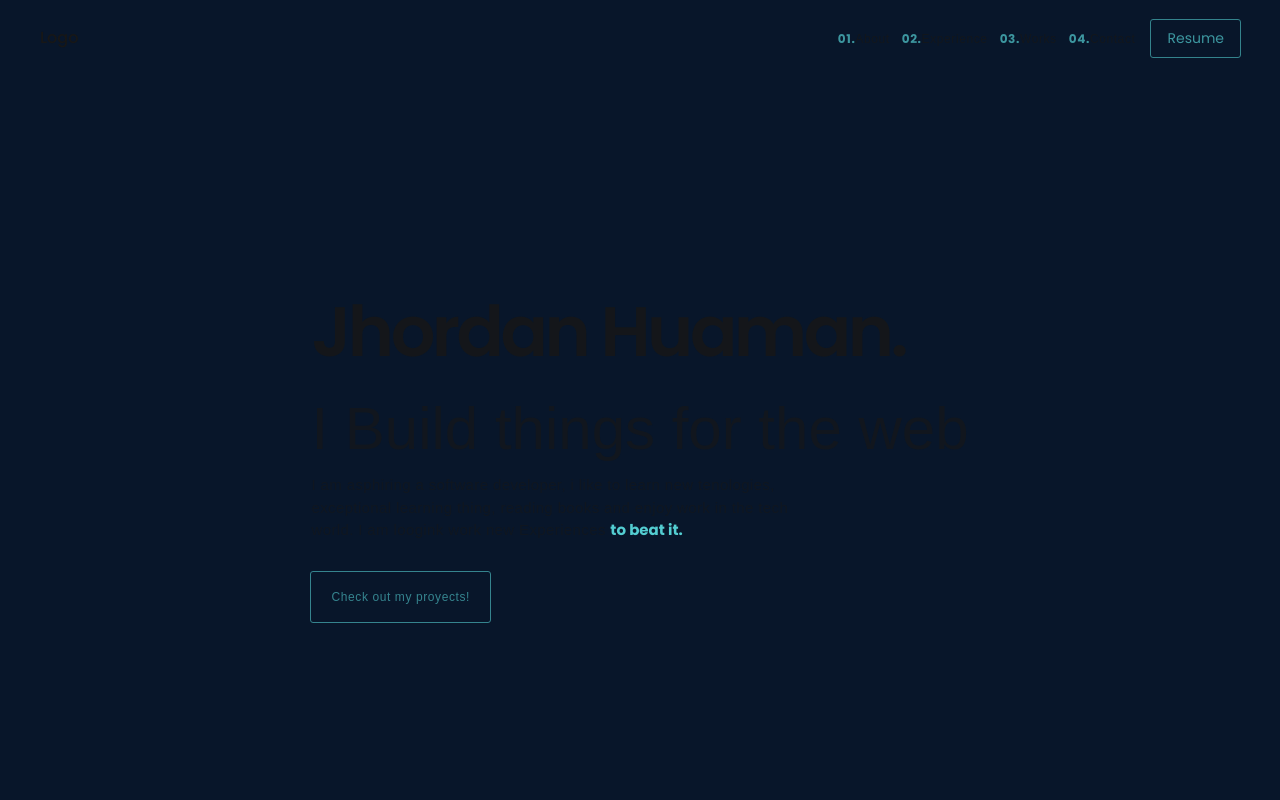
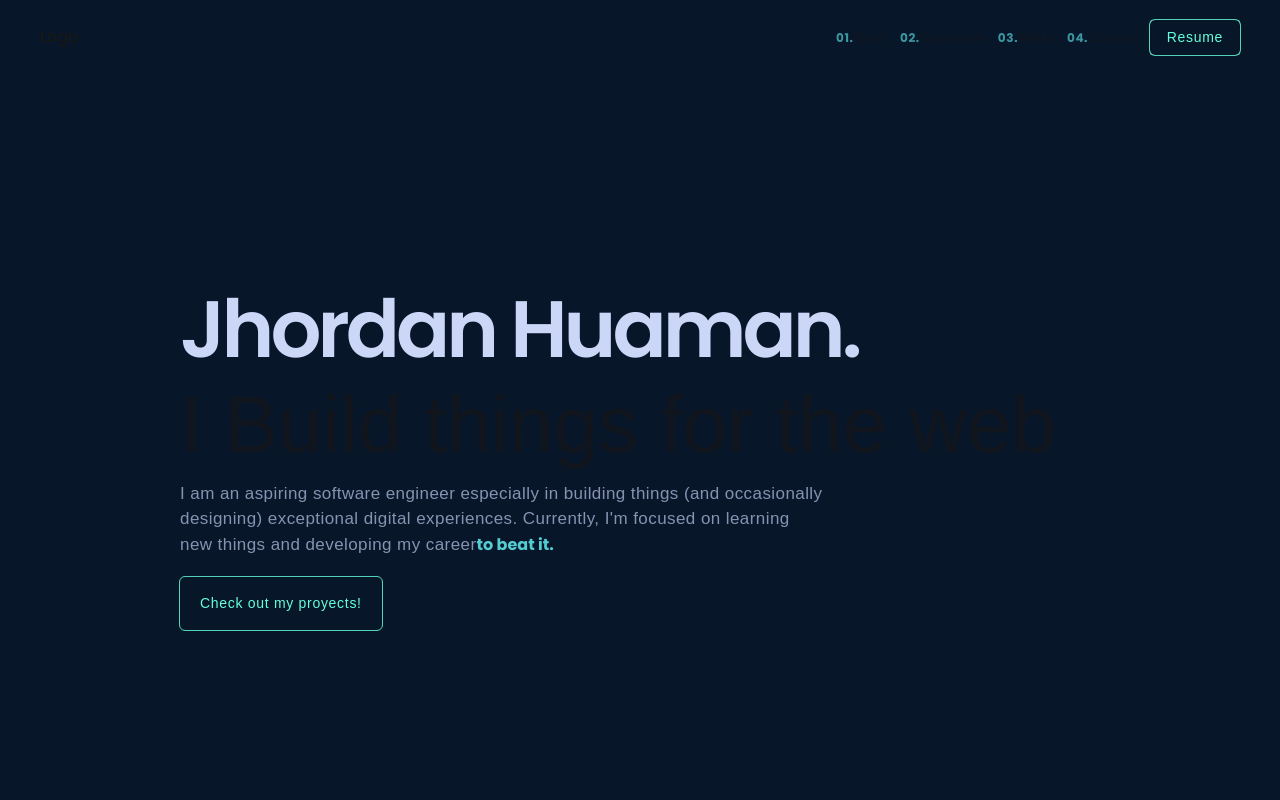
Before and after one commit to devsecops-node/official-portafolio, a Next.js app: page / in a window 1280 px wide. Shown: the top 800 px of the page. Built offline with nearby package versions, Linux system fonts and the light colour scheme.

Commit message:
feat: add some changes to ui

```diff
--- a/src/app/globals.css
+++ b/src/app/globals.css
@@ -7,7 +7,8 @@
   --foreground: #171717;
   --text-primary: #53cdd1;
   --text-primaryBold: #47b2b6;
-  --primary:#53cdd1
+  --primary: #53cdd1;
+  --primary_1: #64ffda
 }
 
 @media (prefers-color-scheme: dark) {
@@ -34,15 +35,18 @@ body {
   min-height: 100vh;
   background-color: #08162A;
 }
-body{
+
+body {
   overflow-y: scroll;
 }
-body::-webkit-scrollbar{
+
+body::-webkit-scrollbar {
   /* display: none; */
   background-color: #08162a;
   width: 5px;
   /* height: 5px; */
 }
+
 body::-webkit-scrollbar-thumb {
   background-color: #8e98a7;
   border-radius: 10px;
--- a/src/components/about/info.tsx
+++ b/src/components/about/info.tsx
@@ -20,8 +20,7 @@ const InfoAbout = () => {
         </div>
       </section>
       <section className='text-[#8e98a7] text-[14px] tracking-wider'>
-        <p >Hello! My name is Jordan and I enjoy creating things Lorem ipsum dolor sit amet consectetur adipisicing elit. Quam assumenda dolorem quisquam eaque pariatur quis tempore! Deleniti, ea architecto, officiis deserunt dolorem vero iure itaque debitis fugiat saepe ut repudiandae.</p>
-        <p className='mt-3'>Until now, i was interesing in learning more tecnical and soft skill, enjoy learning and make thing more easly. Recenly i was in a free proyect in the <span className='text-primary font-ppBold'>IEEE</span> where I had the oportunity working in <span className='text-primary font-ppBold '>Teams</span> and I develop my soft skills and my tecnical also.</p>
+        <p>I am an aspiring software engineer especially in building things (and occasionally designing) exceptional digital experiences. Currently, I'm focused on learning new things and developing my career.</p>
       </section>
       <section className='grid grid-cols-2'>
         {skills.map((s) => (
--- a/src/components/presentation/button-see-resume.tsx
+++ b/src/components/presentation/button-see-resume.tsx
@@ -1,11 +1,14 @@
 "use client"
 import React from 'react'
+import styles from "@/styles/helpers.module.css"
 
 const SeeResume = () => {
   return (
-    <button className='outline outline-1 px-4 py-2 transition-all duration-150 hover:opacity-[0.9] rounded-sm opacity-[0.7] outline-[var(--text-primaryBold)]'>
-      <p className='text-[14px] text-[var(--text-primary)] font-ppRegular'>Resume</p>
-    </button>
+    <div className='flex justify-center'>
+      <div className='z-0 bg-primary rounded-sm'>
+        <button className={`${styles.buttons1}`}>Resume</button>
+      </div>
+    </div>
   )
 }
 
--- a/src/components/presentation/main.tsx
+++ b/src/components/presentation/main.tsx
@@ -1,23 +1,28 @@
 import React from 'react'
 import styles from "@/styles/letteranimaiton.module.css"
+import helpers from "@/styles/helpers.module.css"
 
 const Main = () => {
   const loadInfo = 'Hi,  my name is';
   return (
-    <div className='flex-1 flex p-10 md:p-0 items-center justify-center flex-col max-w-[800px] mx-auto'>
+    <div className="flex flex-1 justify-center items-center mx-auto max-w-[1000px] px-10">
       <div>
         <div className={`${styles.container}`}>
           {loadInfo.split('').map((p, key) => (
             <p key={key} className='inline text-[12px]  md:text-[14px] tracking-wider text-primary opacity-[0.8]' >{p}</p>
           ))}
         </div>
-        <p className='text-[30px] md:text-[70px] opacity-[0.8] font-ppSemiBold tracking-tighter'>Jhordan Huaman.</p>
-        <p className='text-[25px] md:text-[60px] opacity-[0.6]'>I Build things for the web</p>
-        <div className='max-w-[500px] text-[13px] md:text-[15px]'>
-          <p className='opacity-[0.5] tracking-wide inline'>I am asphiring a software developer, i like to learn new tenologies, exceptional learning thing, reading books and enjoy work in the tech world. I am loogink work new Experiences  </p>
+        <p className={`text-lightest_slate font-ppSemiBold tracking-tighter ${helpers.title_1}`}>Jhordan Huaman.</p>
+        <p className={`text-[25px] md:text-[60px] opacity-[0.6] ${helpers.title_1} leading-[0.9]`}>I Build things for the web</p>
+        <div className='mt-[20px] max-w-[70%]'>
+          <p className={`text-slate  tracking-wide inline ${helpers.normal_text}`}>I am an aspiring software engineer especially in building things (and occasionally designing) exceptional digital experiences. Currently, I'm focused on learning new things and developing my career</p>
           <span className='text-primary  opacity-[1] font-ppBold'>to beat it.</span>
         </div>
-        <button className='px-5 py-4 outline outline-1 outline-[var(--primary)] text-primary opacity-[0.6] mt-[30px] rounded-sm text-[12px] tracking-wider transition-all duration-150 hover:opacity-[0.9]'>Check out my proyects!</button>
+        <div className='inline-block mt-[20px] z-0 bg-primary rounded-md'>
+          <button className={`${helpers.buttons}`}>
+            Check out my proyects!
+          </button>
+        </div>
       </div>
     </div>
   )
--- /dev/null
+++ b/src/styles/helpers.module.css
@@ -0,0 +1,57 @@
+.title_1 {
+  font-size: clamp(40px, 8vw, 80px);
+}
+
+.widht_reziside {
+  width: clamp(600px, 120vw, 1000px);
+}
+
+.normal_text {
+  font-size: clamp(15px, 17px, 20px);
+}
+
+.buttons {
+  padding: 16px 20px;
+  outline: 1px solid #52d2b8;
+  color: var(--primary_1);
+  font-size: clamp(13px, 14px, 15px);
+  letter-spacing: 0.05em;
+  z-index: 99999;
+  transition: all 0.5s;
+  border-radius: 5px;
+  -webkit-border-radius: 5px;
+  -moz-border-radius: 5px;
+  -ms-border-radius: 5px;
+  -o-border-radius: 5px;
+  -webkit-transition: all 0.5s;
+  -moz-transition: all 0.5s;
+  -ms-transition: all 0.5s;
+  -o-transition: all 0.5s;
+  background-color: #08162a;
+}
+.buttons1 {
+  padding: 7px 17px;
+  outline: 1px solid #52d2b8;
+  color: var(--primary_1);
+  font-size: clamp(13px, 14px, 15px);
+  letter-spacing: 0.05em;
+  z-index: 99999;
+  transition: all 0.5s;
+  border-radius: 5px;
+  -webkit-border-radius: 5px;
+  -moz-border-radius: 5px;
+  -ms-border-radius: 5px;
+  -o-border-radius: 5px;
+  -webkit-transition: all 0.5s;
+  -moz-transition: all 0.5s;
+  -ms-transition: all 0.5s;
+  -o-transition: all 0.5s;
+  background-color: #08162a;
+}
+.buttons:hover,.buttons1:hover {
+  transform: translate(-5px, -5px) translateZ(2px);
+  -webkit-transform: translate(-5px, -5px) translateZ(2px);
+  -moz-transform: translate(-5px, -5px) translateZ(2px);
+  -ms-transform: translate(-5px, -5px) translateZ(2px);
+  -o-transform: translate(-5px, -5px) translateZ(2px);
+}
--- a/tailwind.config.ts
+++ b/tailwind.config.ts
@@ -25,10 +25,13 @@ const config: Config = {
       },
       textColor: {
         primary: "#53cdd1",
-        secundary: "#8e98a7"
+        secundary: "#8e98a7",
+        slate: "#8892b0",
+        lightest_slate: "#ccd6f6"
       },
       backgroundColor: {
-        secundary: "#102240"
+        secundary: "#102240",
+        primary: "#52d2b8"
       }
     },
   },
```
